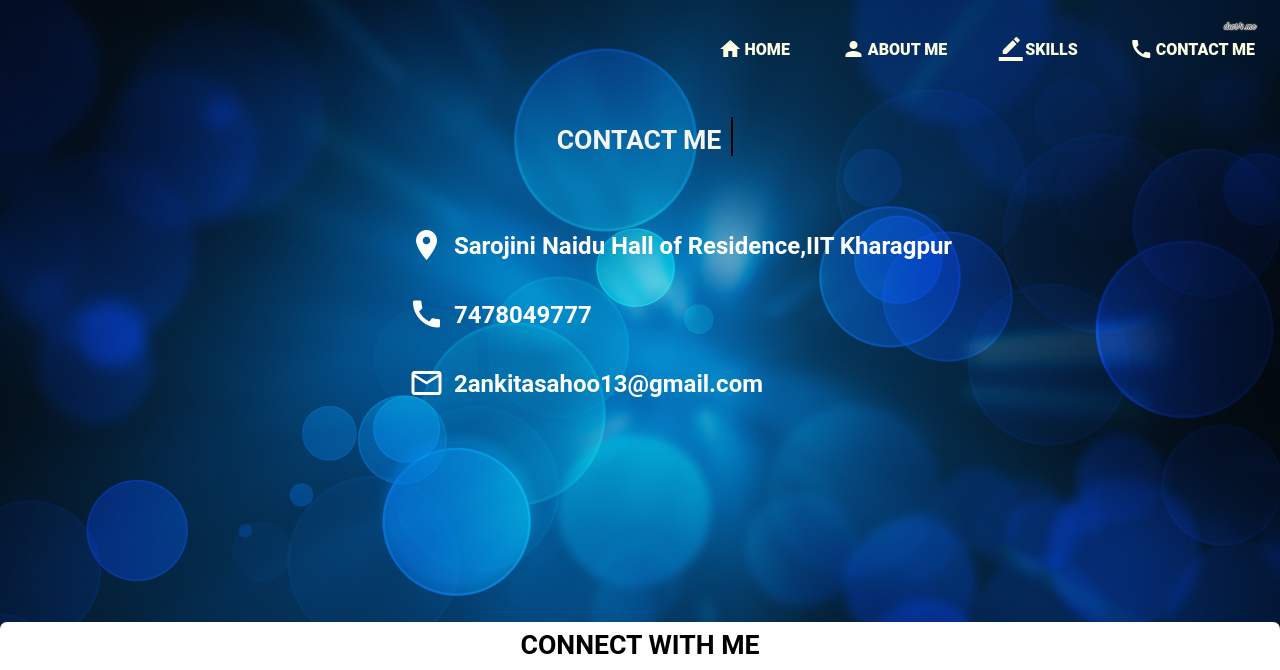
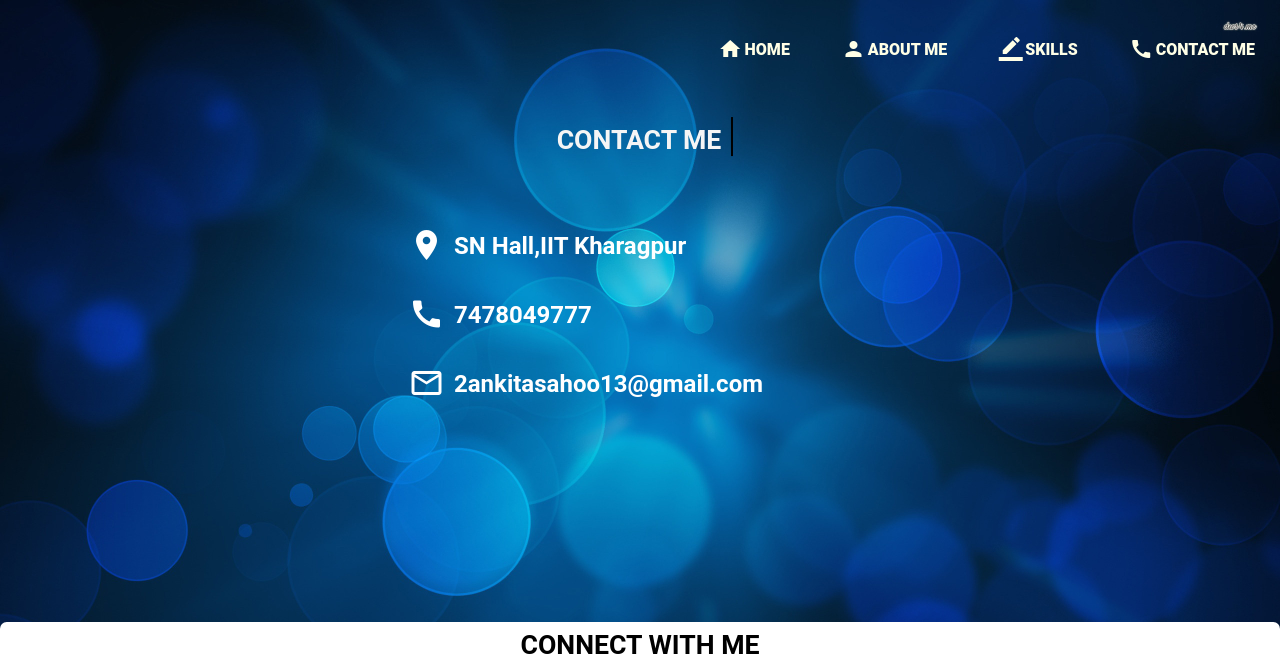
Before and after one commit to ankita132/1stYear-Portfolio, a plain HTML site: page untitled1/contact.html in a window 1280 px wide. Shown: the top 670 px of the page. Drawn offline with Linux system fonts and the light colour scheme.

Commit message:
Update contact.html

```diff
--- a/untitled1/contact.html
+++ b/untitled1/contact.html
@@ -22,7 +22,7 @@
 <h1>CONTACT ME</h1>
 <div class="q-2">
 <ul>
-<li><i class="material-icons ic" style="font-size:36px;">place</i>  Sarojini Naidu Hall of Residence,IIT Kharagpur</li>
+<li><i class="material-icons ic" style="font-size:36px;">place</i>  SN Hall,IIT Kharagpur</li>
 <li><i class="material-icons" style="font-size:36px;">call</i>  7478049777</li>
 <li><i class="material-icons" style="font-size:36px;">mail_outline</i>  2ankitasahoo13@gmail.com</li>
     </ul>
```
